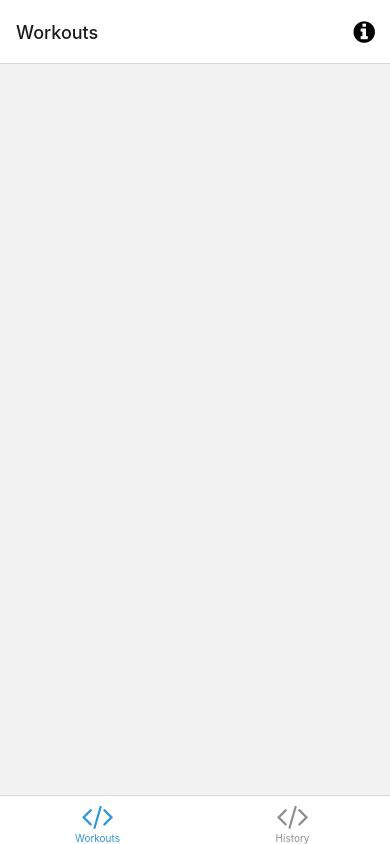
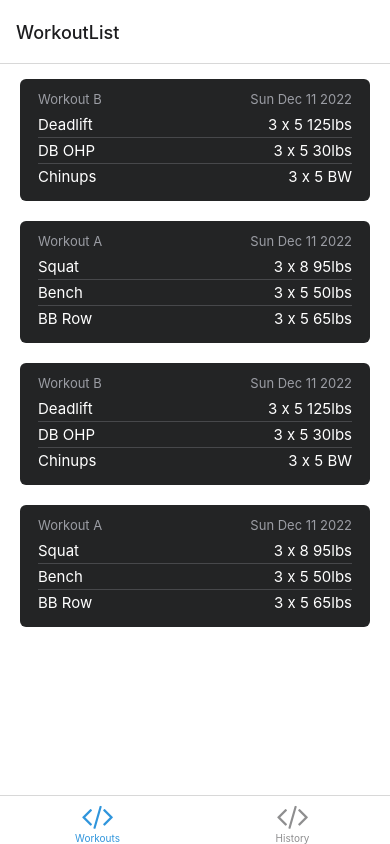
Before and after one commit to flog-fitness/stronglifts-clone, a React Native app: screen /Workouts in a window 390 px wide. Built offline with nearby package versions, Linux system fonts and the light colour scheme; what expo-linking would draw is missing.

Commit message:
merged code, fixed a bug and modified the header

```diff
--- a/navigation/index.tsx
+++ b/navigation/index.tsx
@@ -61,6 +61,7 @@ function BottomTabNavigator() {
       initialRouteName="Workouts"
       screenOptions={{
         tabBarActiveTintColor: Colors[colorScheme].tint,
+        headerShown: false,
       }}>
       <BottomTab.Screen
         name="Workouts"
--- a/screens/WorkoutListScreen.tsx
+++ b/screens/WorkoutListScreen.tsx
@@ -4,7 +4,7 @@ import { View } from "../components/Themed";
 import Workout from "../models/Workout";
 import WorkoutComponent from "../components/Workout";
 import { NativeStackScreenProps } from "@react-navigation/native-stack";
-import { WorkoutStackParamList } from "./TabOneScreen";
+import { WorkoutStackParamList } from "./WorkoutsScreen";
 
 const mockWorkouts: Workout[] = [
 	{
--- a/screens/WorkoutsScreen.tsx
+++ b/screens/WorkoutsScreen.tsx
@@ -8,9 +8,7 @@ import { ListRenderItem } from 'react-native';
 export default function WorkoutsScreen({
   navigation,
 }: RootTabScreenProps<'Workouts'>) {
-  const renderItem: ListRenderItem<Workout> = ({ item }) => {
-    return <WorkoutScreenNavigator />;
-  };
+  return <WorkoutScreenNavigator />;
 }
 
 interface WorkoutDetailsParams {
```
